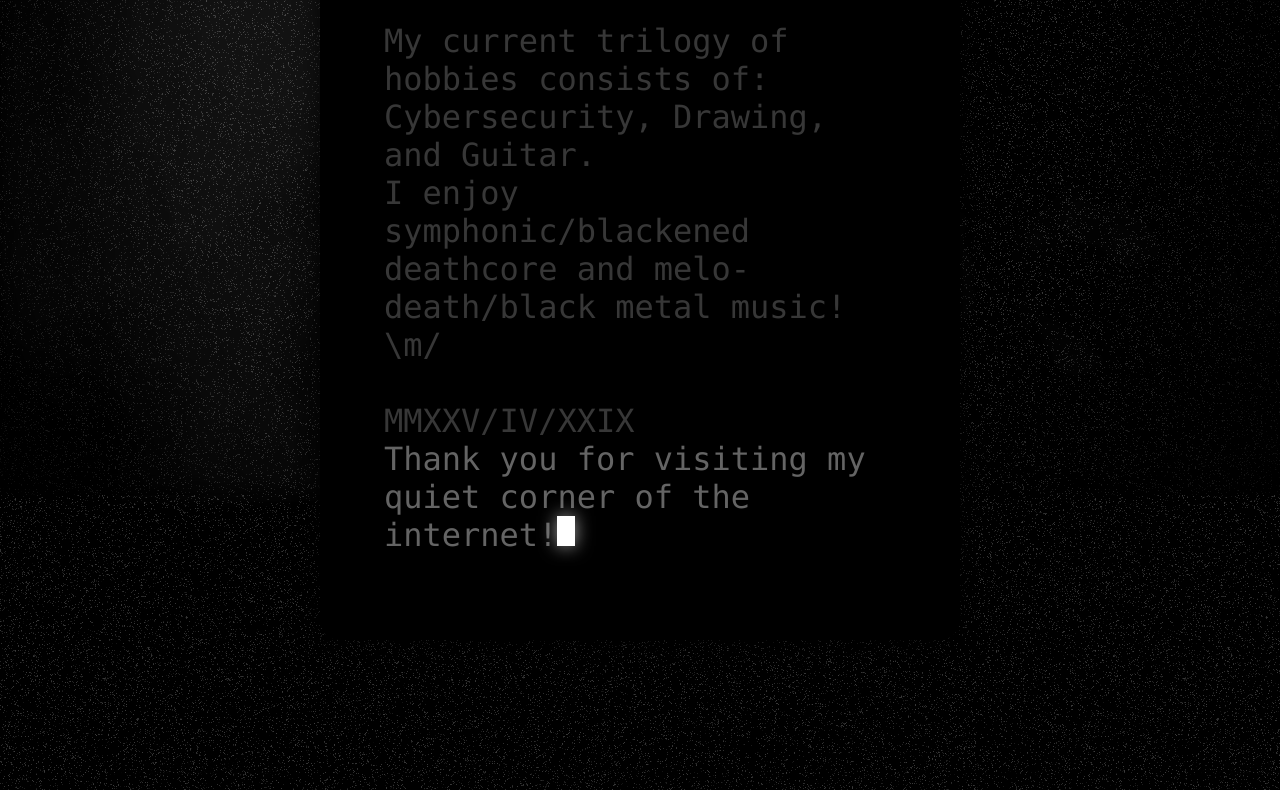
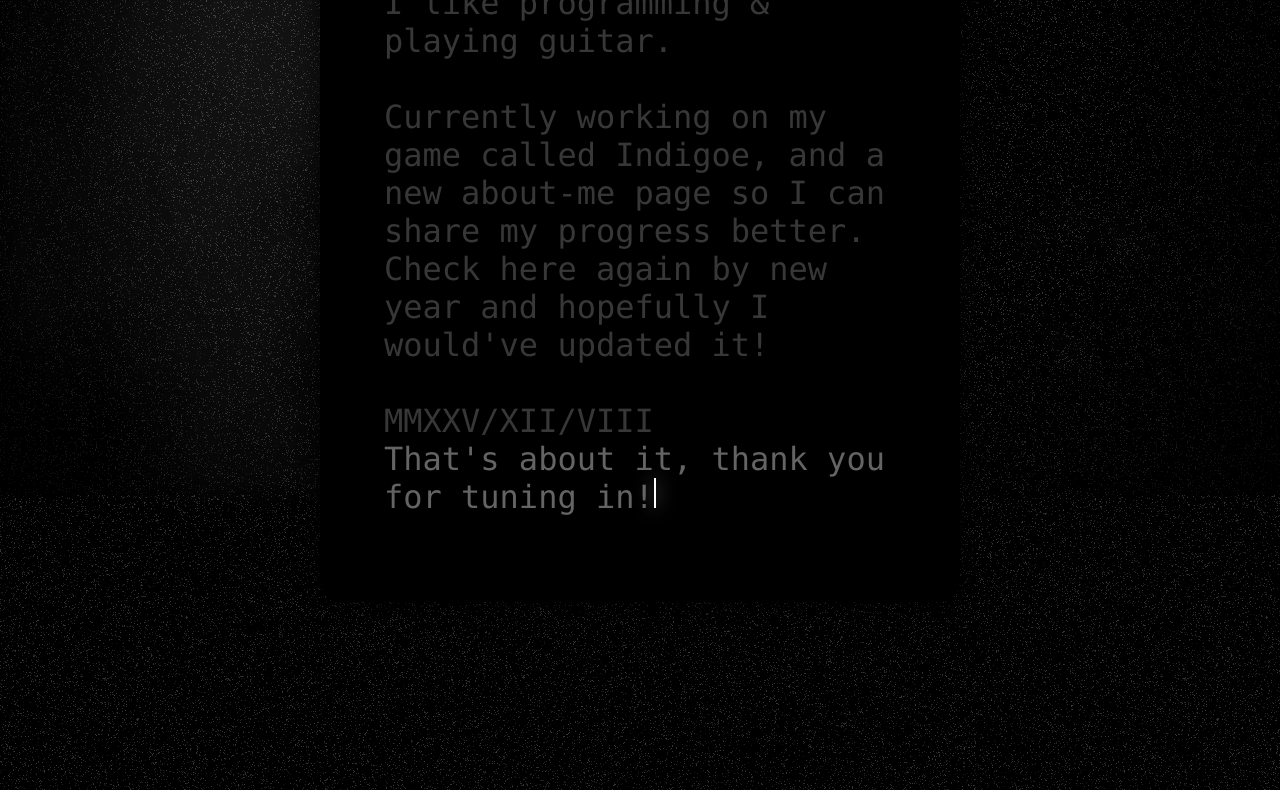
Before and after one commit to evacq8/evacq8.github.io, a plain HTML site: page index.html in a window 1280 px wide. Shown: the part 305-1095 px from the top of the page. Drawn offline with Linux system fonts and the light colour scheme.

Commit message:
Updated text

```diff
--- a/index.html
+++ b/index.html
@@ -217,12 +217,15 @@
 		</div>
 		<script>
 			const text = `
-			Hello, World! @I'm >evacq8<. @@^
-			My current trilogy of hobbies consists of: Cybersecurity, Drawing, and Guitar.@
-			I enjoy symphonic/blackened deathcore and melo-death/black metal music! \\m/
+			Hello, World! I'm >evacq8<. @^
+			@
+			I like programming & playing guitar.@
+			@
+			Currently working on my game called Indigoe, and a new about-me page so I can share my progress better.@
+			Check here again by new year and hopefully I would've updated it!
 			@@
-			MMXXV/IV/XXIX @
-			<Thank you for visiting my quiet corner of the internet!`;
+			MMXXV/XII/VIII @
+			<That's about it, thank you for tuning in!`;
     const targetElement = document.getElementById("typed-text");
     let output = "";
     let index = 0;
```
